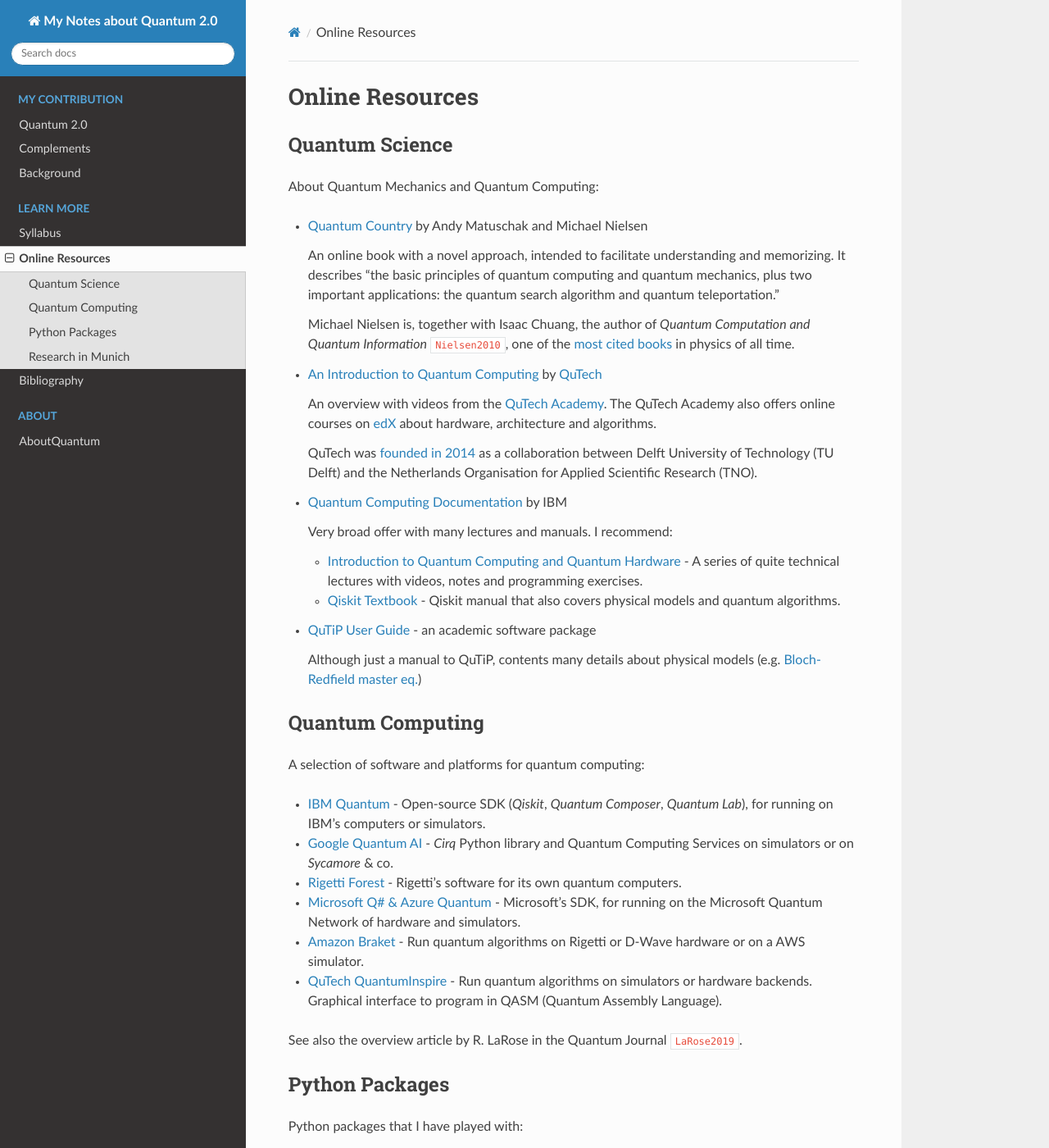
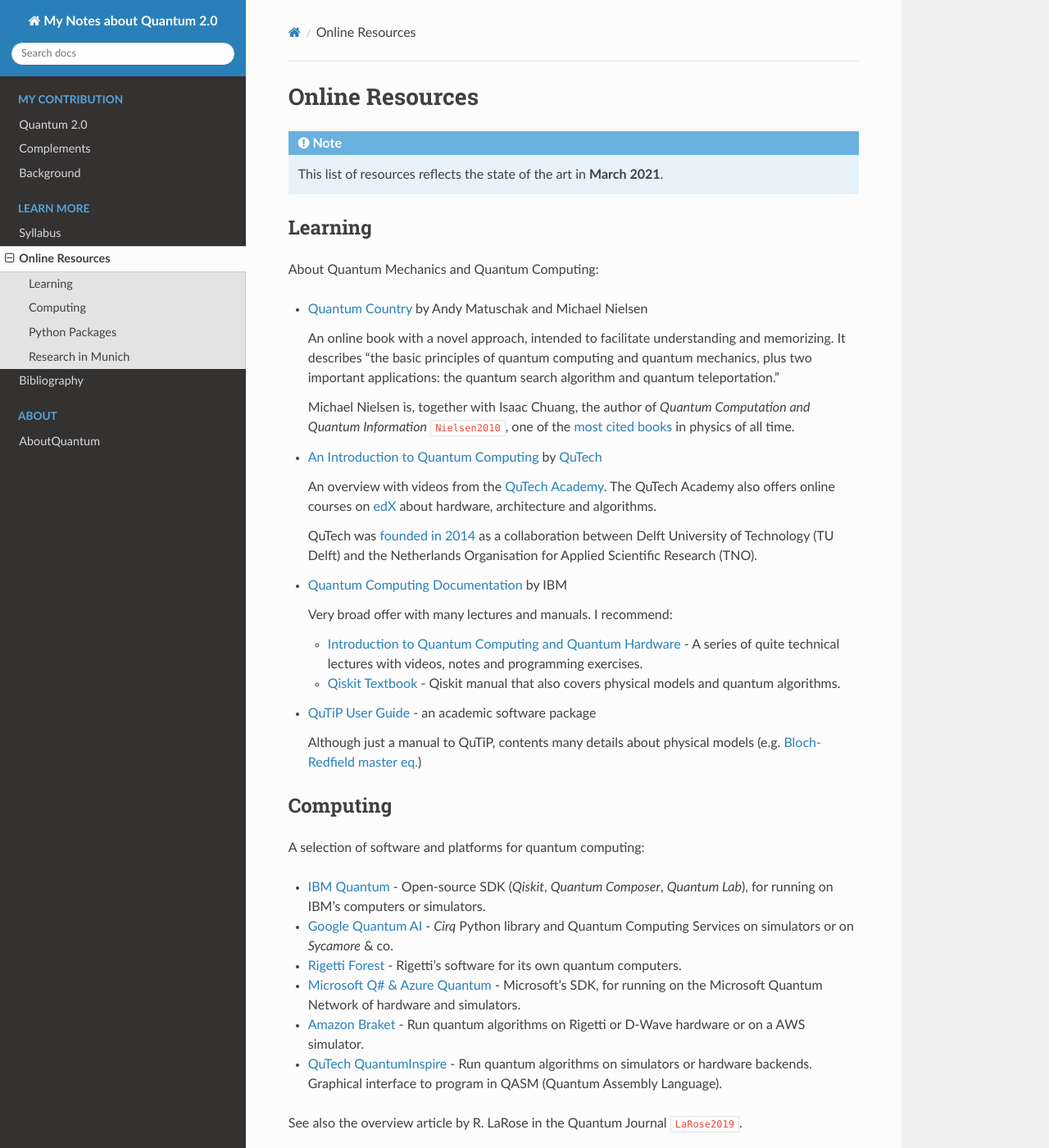
Before and after one commit to tomlqc/about-quantum, a Sphinx documentation site: the page built from source/online/index.rst, in a window 1280 px wide and 1400 px high. Shown: the whole window at 82% size. Built offline with Sphinx 7.4.7 and the Read the Docs theme 2.0.0, drawn with Linux system fonts in a browser that asks for light colours; cross-references to code outside the pages are shown as plain code.

Commit message:
Renamed sections to Learning and Computing.

```diff
--- a/source/online/index.rst
+++ b/source/online/index.rst
@@ -3,10 +3,12 @@
 Online Resources
 ================
 
+.. note:: This list of resources reflects the state of the art in **March 2021**.
+
 .. ---------------------------------------------------------------------------
 
-Quantum Science
----------------
+Learning
+--------
 
 About Quantum Mechanics and Quantum Computing:
 
@@ -52,8 +54,8 @@
 
 .. ---------------------------------------------------------------------------
 
-Quantum Computing
------------------
+Computing
+---------
 
 A selection of software and platforms for quantum computing:
 
```
